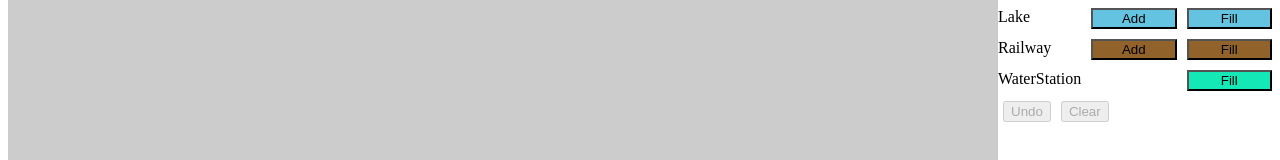
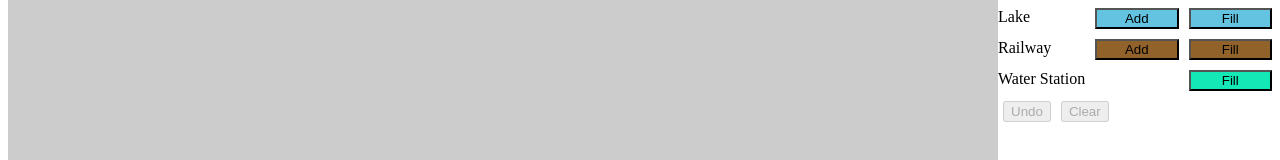
Before and after one commit to petersohn/dorfromantic-helper, an Angular app: page / in a window 1280 px wide. Shown: the part 175-335 px from the top of the page. Built offline with nearby package versions, Linux system fonts and the light colour scheme.

Commit message:
Make TileType numeric

```diff
--- a/src/app/map.service.ts
+++ b/src/app/map.service.ts
@@ -15,6 +15,17 @@ export function tileMapKey(c: LogicalCoordinate) {
   return `${c.x},${c.y}`;
 }
 
+function toTileType(value: TileType | string): TileType {
+  if (typeof value === 'number') {
+    return value as TileType;
+  }
+  const found = Object.entries(TileType).find(([k]) => k === value);
+  if (found) {
+    return Number(found[1]) as TileType;
+  }
+  return TileType.Unknown;
+}
+
 interface Match {
   from: TileType;
   to: TileType;
@@ -28,32 +39,32 @@ export class MapService {
 
   private readonly matchMap: Match[] = [
     {
-      from: 'River',
-      to: 'Lake',
+      from: TileType.River,
+      to: TileType.Lake,
     },
     {
-      from: 'River',
-      to: 'WaterStation',
+      from: TileType.River,
+      to: TileType.WaterStation,
     },
     {
-      from: 'Lake',
-      to: 'WaterStation',
+      from: TileType.Lake,
+      to: TileType.WaterStation,
     },
     {
-      from: 'Lake',
-      to: 'Grassland',
+      from: TileType.Lake,
+      to: TileType.Grassland,
     },
     {
-      from: 'Railway',
-      to: 'WaterStation',
+      from: TileType.Railway,
+      to: TileType.WaterStation,
     },
     {
-      from: 'Grassland',
-      to: 'WaterStation',
+      from: TileType.Grassland,
+      to: TileType.WaterStation,
     },
   ];
 
-  private readonly onlyMatch: TileType[] = ['River', 'Railway'];
+  private readonly onlyMatch: TileType[] = [TileType.River, TileType.Railway];
 
   public readonly displayPosition = signal<DisplayPosition>(
     new DisplayPosition(new PhysicalCoordinate(0, 0), 0),
@@ -124,7 +135,7 @@ export class MapService {
         '0,0',
         {
           coordinate: new LogicalCoordinate(0, 0),
-          item: Tile.singleTile('Grassland'),
+          item: Tile.singleTile(TileType.Grassland),
         },
       ],
     ]);
@@ -285,12 +296,14 @@ export class MapService {
       ) {
         throw new Error('Bad input');
       }
-      const items = Array.from(tile.item) as TileType[];
-      for (const item of items) {
-        if (!tileTypes[item]) {
+      const rawItems = Array.from(tile.item) as (TileType | string)[];
+      const items: TileType[] = rawItems.map((item: TileType | string) => {
+        const converted = toTileType(item);
+        if (!tileTypes[converted]) {
           throw new Error('Bad input');
         }
-      }
+        return converted;
+      });
       const coordinate = new LogicalCoordinate(
         tile.coordinate.x,
         tile.coordinate.y,
--- a/src/app/mapTypes.ts
+++ b/src/app/mapTypes.ts
@@ -1,13 +1,14 @@
-export type TileType =
-  | 'Unknown'
-  | 'Grassland'
-  | 'Forest'
-  | 'Field'
-  | 'Town'
-  | 'River'
-  | 'Lake'
-  | 'Railway'
-  | 'WaterStation';
+export enum TileType {
+  Unknown = 0,
+  Grassland = 1,
+  Forest = 2,
+  Field = 3,
+  Town = 4,
+  River = 5,
+  Lake = 6,
+  Railway = 7,
+  WaterStation = 8,
+}
 
 export class CoordinateBase {
   constructor(
@@ -95,7 +96,7 @@ export class Tile {
 
   public getItem(id: number): TileType {
     if (id >= this.items.length) {
-      return 'Unknown';
+      return TileType.Unknown;
     }
     return this.items[id];
   }
@@ -163,16 +164,56 @@ export interface ItemBase<T, CoordinateType> {
 export type LogicalItem<T> = ItemBase<T, LogicalCoordinate>;
 export type PhysicalItem<T> = ItemBase<T, PhysicalCoordinate>;
 
-export type TileConfig = { normal: boolean; fill: boolean; color: string };
+export type TileConfig = {
+  name: string;
+  normal: boolean;
+  fill: boolean;
+  color: string;
+};
 
 export const tileTypes: { [key in TileType]: TileConfig } = {
-  Unknown: { normal: false, fill: false, color: '#aaa' },
-  Grassland: { normal: true, fill: true, color: '#91d63e' },
-  Forest: { normal: true, fill: true, color: '#1f771a' },
-  Field: { normal: true, fill: true, color: '#d8d515' },
-  Town: { normal: true, fill: true, color: '#ce5c73' },
-  River: { normal: true, fill: true, color: '#0d99c4' },
-  Lake: { normal: true, fill: true, color: '#64c3e0' },
-  Railway: { normal: true, fill: true, color: '#91632b' },
-  WaterStation: { normal: false, fill: true, color: '#14e8b6' },
+  [TileType.Unknown]: {
+    name: 'Unknown',
+    normal: false,
+    fill: false,
+    color: '#aaa',
+  },
+  [TileType.Grassland]: {
+    name: 'Grassland',
+    normal: true,
+    fill: true,
+    color: '#91d63e',
+  },
+  [TileType.Forest]: {
+    name: 'Forest',
+    normal: true,
+    fill: true,
+    color: '#1f771a',
+  },
+  [TileType.Field]: {
+    name: 'Field',
+    normal: true,
+    fill: true,
+    color: '#d8d515',
+  },
+  [TileType.Town]: { name: 'Town', normal: true, fill: true, color: '#ce5c73' },
+  [TileType.River]: {
+    name: 'River',
+    normal: true,
+    fill: true,
+    color: '#0d99c4',
+  },
+  [TileType.Lake]: { name: 'Lake', normal: true, fill: true, color: '#64c3e0' },
+  [TileType.Railway]: {
+    name: 'Railway',
+    normal: true,
+    fill: true,
+    color: '#91632b',
+  },
+  [TileType.WaterStation]: {
+    name: 'Water Station',
+    normal: false,
+    fill: true,
+    color: '#14e8b6',
+  },
 };
--- a/src/app/sidebar.component.html
+++ b/src/app/sidebar.component.html
@@ -2,7 +2,7 @@
   @for (key of tileKeys(); track key) {
     @if (tileTypes[key].normal || tileTypes[key].fill) {
       <div>
-        {{ key }}
+        {{ tileTypes[key].name }}
       </div>
       @if (tileTypes[key].normal) {
         <button
--- a/src/app/sidebar.component.ts
+++ b/src/app/sidebar.component.ts
@@ -34,7 +34,9 @@ export class SidebarComponent {
   public readonly tileTypes = tileTypes;
 
   public tileKeys(): TileType[] {
-    return Object.keys(tileTypes) as TileType[];
+    return Object.keys(tileTypes)
+      .map(Number)
+      .filter((k): k is TileType => !isNaN(k));
   }
 
   public canUndoTile = this.mapService.canUndoTile;
```
Also changed, not shown: 2 other files (tests, documents, lock files or other folders).
